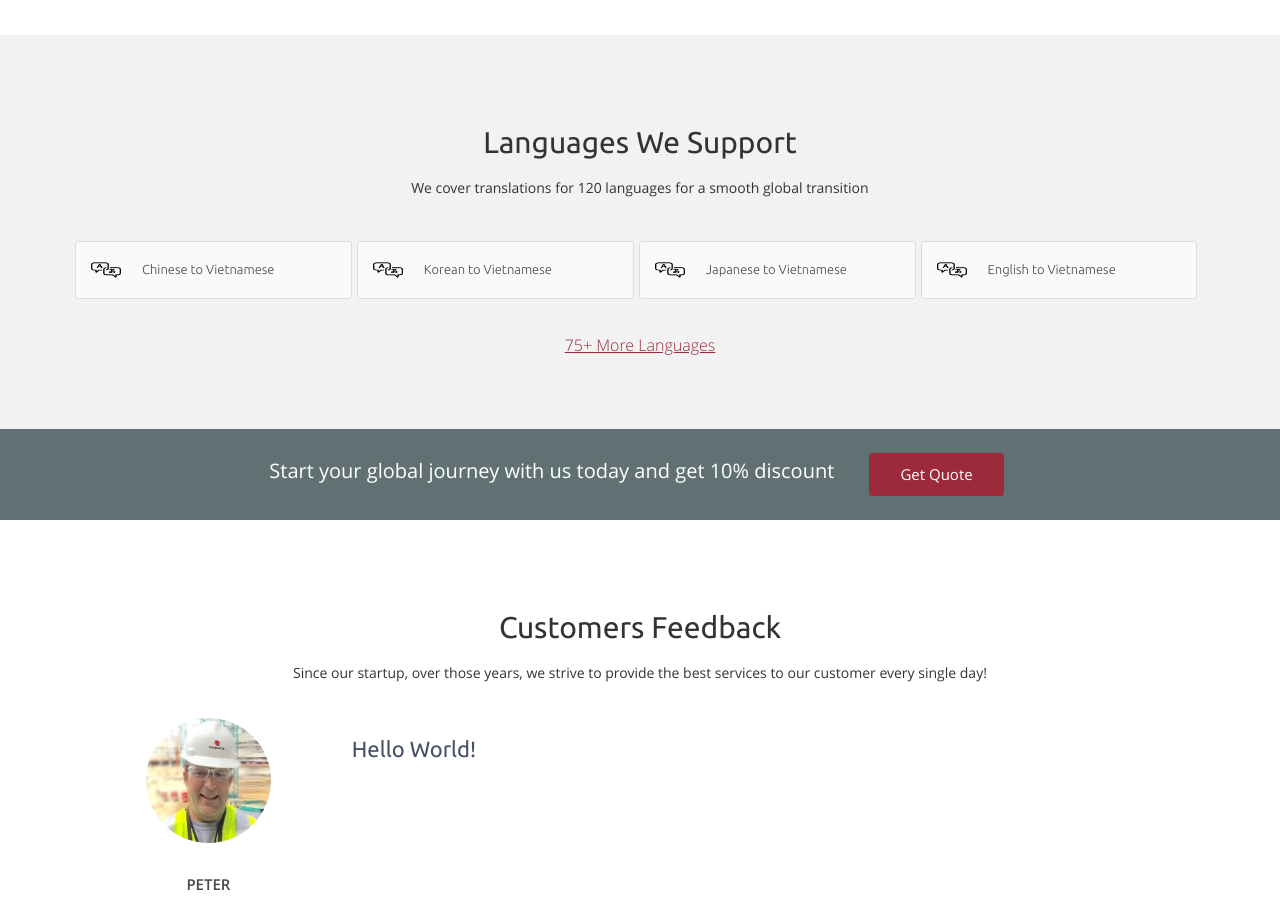
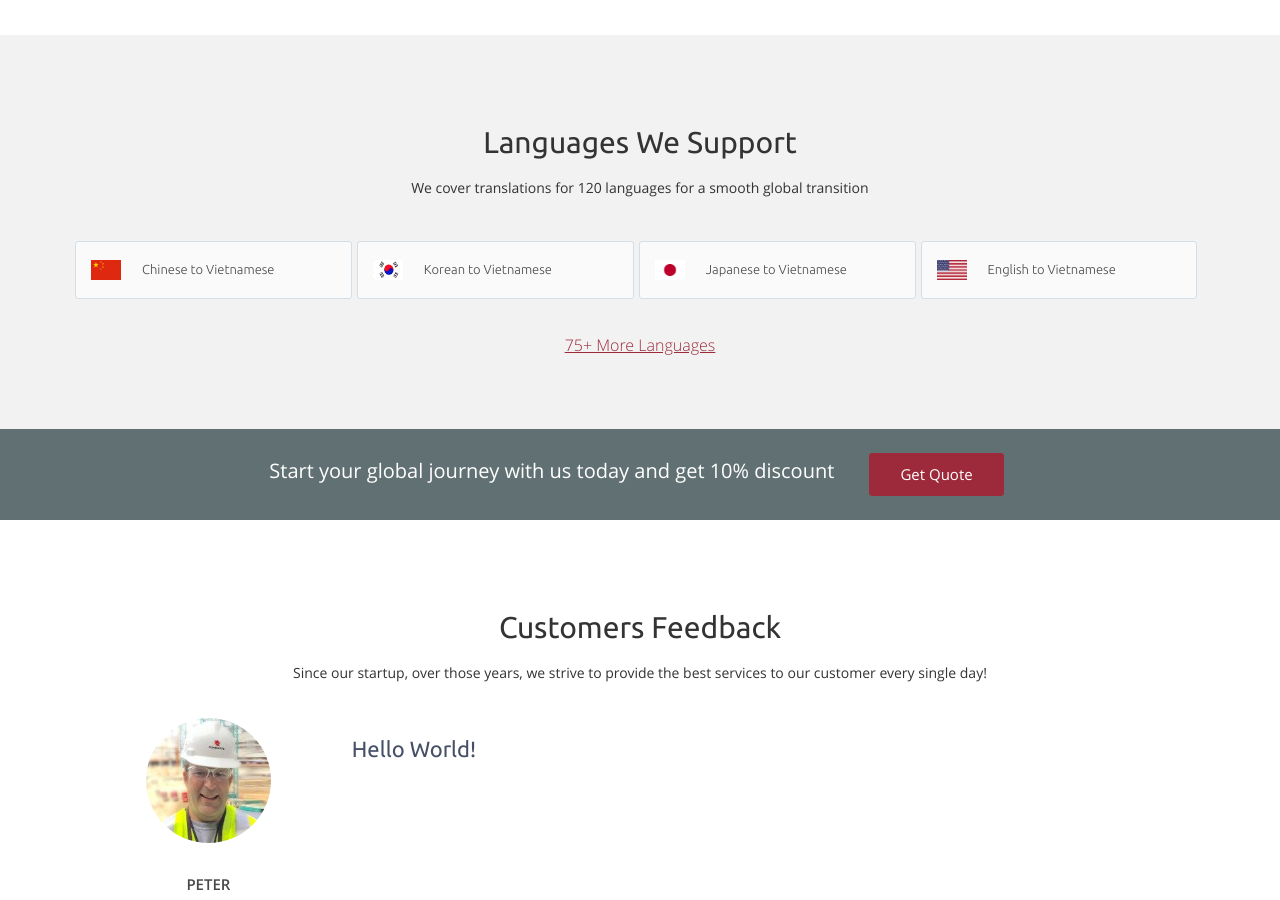
Before and after one commit to jndctranslation/landing_page, a Jekyll site: the page built from pages/blockchain_crypto.md, in a window 1280 px wide and 900 px high, scrolled down 1455 px. Built offline with Jekyll 4.4.1, drawn with Linux system fonts in a browser that asks for light colours.

Commit message:
Update Website  Common Information “kick_start”

```diff
--- a/_data/pages/kick_start.yml
+++ b/_data/pages/kick_start.yml
@@ -5,16 +5,16 @@ block_0:
     title: 75+ More Languages
   color_overlay: 'rgba(50, 50, 50, 0)'
   items:
-    - icon: /assets/images/upload/987-200.png
+    - icon: /assets/images/upload/51vqmvwgzml._sl1500_.jpg
       link: '#'
       title: Chinese to Vietnamese
-    - icon: /assets/images/upload/987-200.png
+    - icon: /assets/images/upload/41dkt4dm17l._sx425_.jpg
       link: '#'
       title: Korean to Vietnamese
-    - icon: /assets/images/upload/987-200.png
+    - icon: /assets/images/upload/1200px-flag_of_japan.svg.png
       link: '#'
       title: Japanese to Vietnamese
-    - icon: /assets/images/upload/987-200.png
+    - icon: /assets/images/upload/0_o0-6o1w1dkmi5lbx.png
       link: '#'
       title: English to Vietnamese
   text: We cover translations for 120 languages for a smooth global transition
```
